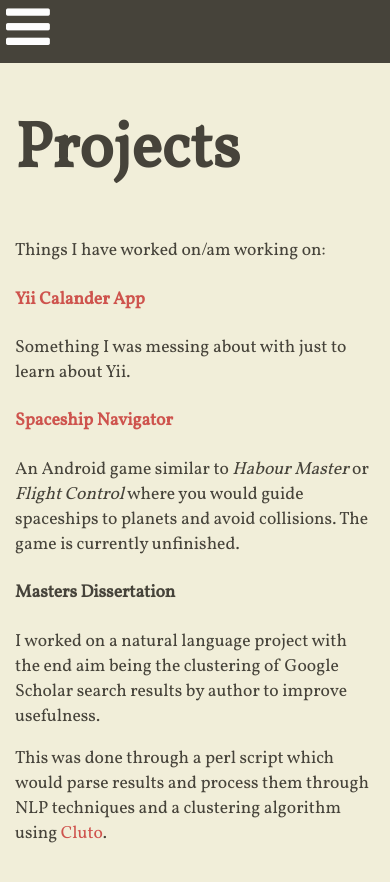
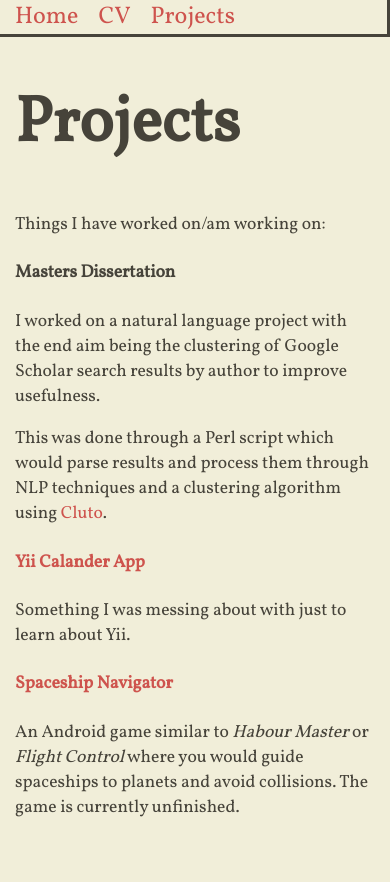
Before and after one commit to lewisp6/lewisp6.github.io, a Jekyll site: the page built from projects/index.html, in a window 390 px wide. Shown: the top 882 px of the page. Built offline with Jekyll 4.4.1, drawn with Linux system fonts in a browser that asks for light colours; nearby versions of some CDN libraries.

Commit message:
A lot of sidebar css changes

```diff
--- a/_includes/projects.md
+++ b/_includes/projects.md
@@ -1,10 +1,10 @@
+#### Masters Dissertation
+I worked on a natural language project with the end aim being the clustering of Google Scholar search results by author to improve usefulness.
+
+This was done through a Perl script which would parse results and process them through NLP techniques and a clustering algorithm using [Cluto](http://glaros.dtc.umn.edu/gkhome/views/cluto).
+
 #### [Yii Calander App](https://github.com/lewisp6/Calendar)
 Something I was messing about with just to learn about Yii.
 
 #### [Spaceship Navigator](https://github.com/lewisp6/spaceship-navigator)
 An Android game similar to *Habour Master* or *Flight Control* where you would guide spaceships to planets and avoid collisions. The game is currently unfinished.
-
-#### Masters Dissertation
-I worked on a natural language project with the end aim being the clustering of Google Scholar search results by author to improve usefulness.
-
-This was done through a perl script which would parse results and process them through NLP techniques and a clustering algorithm using [Cluto](http://glaros.dtc.umn.edu/gkhome/views/cluto).
--- a/_includes/sidebar.html
+++ b/_includes/sidebar.html
@@ -1,3 +1,4 @@
+<div class="sidebar-wrap">
   <div class="sidebar">
     <button id="mobileToggle" class="sidebar__button">
     <span class="sidebar__button-wrap">
@@ -10,3 +11,4 @@
       <a class="sidebar__link" href="/projects"><li class="sidebar__item">Projects</li></a>
     </ul>
   </div>
+</div>
--- a/_sass/_sidebar.scss
+++ b/_sass/_sidebar.scss
@@ -1,3 +1,9 @@
+.sidebar-wrap {
+  @media (max-width: 768px) {
+      border-bottom-style: solid;
+  }
+}
+
 .sidebar {
   float:left;
   width:200px;
@@ -7,45 +13,28 @@
   border-right-style: solid;
 
   @media (max-width: 768px) {
-      border-right-style: none;
-      width: 100%;
+      width: auto;
       margin: 0;
       padding: 0;
       float: none;
-      background-color: $text-color;
-      font-size: 1.6rem;
-      line-height: 2.9rem;
+      font-size: 1.5rem;
+      margin-left: 15px;
+  }
+
+  &__item {
+
+    @media (max-width: 768px) {
+      float: left;
+      padding-right: 20px;
+    }
+
   }
 
   &__list {
     list-style: none;
 
     @media (max-width: 768px) {
-      display: none;
-      padding: 0;
-      margin: 0;
-    }
-
-    &--visible {
-      display: block;
-    }
-  }
-
-  &__item {
-    @media (max-width: 768px) {
-      text-align: center;
-      border-bottom-style: solid;
-      border-width: 1px;
-      border-color: $button-color;
-    }
-  }
-
-  &__link {
-    @media (max-width: 786px) {
-      &:hover {
-        text-decoration: none;
-        color: $button-color;
-      }
+      display: inline;
     }
   }
 
@@ -54,9 +43,5 @@
     border-style: none;
     background-color: $text-color;
     color: $button-color;
-
-    @media (max-width: 768px) {
-      display: block;
-    }
   }
 }
```
Lines whose indentation alone changed are shown as unchanged.
